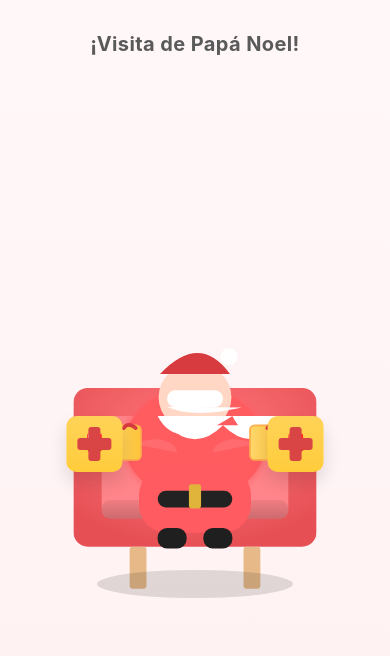
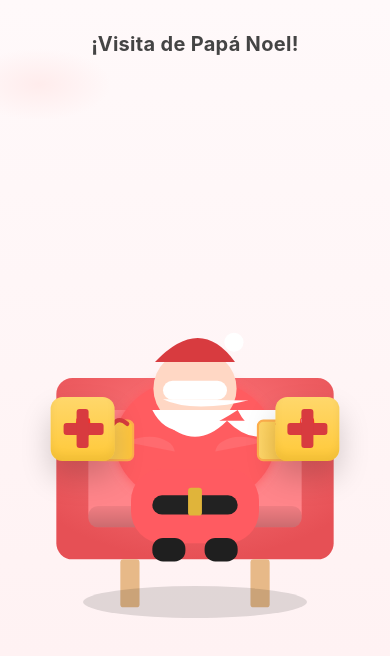
Before and after one commit to allggames/regalopapanoel, a plain HTML site: page index.html in a window 390 px wide. Drawn offline with Linux system fonts and the light colour scheme.

Commit message:
Update styles for improved design and responsiveness

```diff
--- a/styles.css
+++ b/styles.css
@@ -1,31 +1,31 @@
-/* Tipografías y reset ligero */
 :root{
-  --bg1: #fff7f8;
-  --bg2: #fff1f2;
-  --accent: #e63946;
-  --muted: #5a5a5a;
-  --card: #fff;
+  --bg1: #fff9fa;
+  --bg2: #fff0f1;
+  --accent: #d83b3f;
+  --muted: #444;
+  --card: #ffffff;
 }
 
+/* Reset ligero */
 *{box-sizing:border-box}
 html,body{height:100%}
 body{
   margin:0;
   font-family: Inter, system-ui, -apple-system, "Segoe UI", Roboto, "Helvetica Neue", Arial;
-  background: linear-gradient(180deg,var(--bg1),var(--bg2));
+  background: radial-gradient(1200px 600px at 10% 10%, #ffecec 0%, transparent 6%), linear-gradient(180deg,var(--bg1),var(--bg2));
   color: #222;
   -webkit-font-smoothing:antialiased;
   -moz-osx-font-smoothing:grayscale;
 }
 
-/* Stage centrado */
+/* Stage */
 .stage{
   min-height:100vh;
   display:flex;
   flex-direction:column;
   align-items:center;
   justify-content:center;
-  gap:1.25rem;
+  gap:1rem;
   padding:2rem;
 }
 
@@ -35,74 +35,60 @@ body{
   font-size:clamp(1.25rem,2.4vw,2rem);
   color:var(--muted);
   text-align:center;
-  letter-spacing:0.4px;
+  letter-spacing:0.3px;
 }
 
-/* Contenedor del santa: responsivo y centrado */
+/* Contenedor Santa */
 .santa-wrapper{
   position:relative;
-  width:clamp(280px,45vw,560px);
+  width:clamp(320px,48vw,680px);
   max-width:95vw;
-  aspect-ratio: 6 / 7;
+  aspect-ratio: 600 / 720;
   display:block;
   margin:auto;
-  -webkit-user-select:none;
   user-select:none;
+  transition:transform .22s ease;
 }
+.santa-wrapper:hover{ transform:translateY(-6px) }
 
-/* SVG ocupa todo el contenedor */
-.santa-wrapper svg{
-  width:100%;
-  height:100%;
-  display:block;
-}
+/* SVG a tamaño del contenedor */
+.santa-wrapper svg{ width:100%; height:100%; display:block; }
 
-/* Botones-regalo: colocados encima de las manos con absolute */
+/* Botones-regalo */
 .gift{
   position:absolute;
-  width:70px;
-  height:70px;
-  border-radius:12px;
+  width:84px;
+  height:84px;
+  border-radius:14px;
   border: none;
   cursor:pointer;
-  background: linear-gradient(180deg,#ffd358 0%, #ffcc3b 100%);
-  box-shadow: 0 10px 18px rgba(0,0,0,0.12);
+  background: linear-gradient(180deg,#ffd76b 0%, #ffc938 100%);
+  box-shadow: 0 16px 30px rgba(0,0,0,0.18), inset 0 -6px 8px rgba(0,0,0,0.06);
   display:flex;
   align-items:center;
   justify-content:center;
-  font-size:1.5rem;
-  transition:transform .18s ease, box-shadow .18s ease;
+  font-size:1.65rem;
+  transition:transform .18s cubic-bezier(.2,.9,.2,1), box-shadow .18s;
   user-select:none;
   -webkit-tap-highlight-color: transparent;
 }
 
-/* Left gift placed near left hand; adjust with percentages */
-.gift-left{
-  left:8%;
-  top:50%;
-  transform:translate(-10%,-50%);
-}
+/* Left and right positions (adjust to match hands) */
+.gift-left{ left:9.5%; top:46.5%; transform:translate(-10%,-50%); }
+.gift-right{ right:9.5%; top:46.5%; transform:translate(10%,-50%); }
 
-/* Right gift */
-.gift-right{
-  right:8%;
-  top:50%;
-  transform:translate(10%,-50%);
-}
+.gift:hover{ transform:translateY(-8px) scale(1.03); box-shadow: 0 28px 40px rgba(0,0,0,0.22); }
+.gift:active{ transform:translateY(-3px) scale(.98); }
 
-/* Hover and active states */
-.gift:hover{ transform:translateY(-6px) scale(1.02); box-shadow: 0 18px 26px rgba(0,0,0,0.18); }
-.gift:active{ transform:translateY(-2px) scale(.98); }
-
-/* Ribbon effect using pseudo-elements */
+/* Ribbon look */
 .gift::before, .gift::after{
   content:"";
   position:absolute;
-  background:#d94444;
+  background:#d83b3f;
   border-radius:3px;
 }
-.gift::before{ width:60%; height:12px; top:calc(50% - 6px); left:20%; transform:rotate(0deg);}
-.gift::after{ height:60%; width:12px; left:calc(50% - 6px); top:20%; transform:rotate(0deg); }
+.gift::before{ width:62%; height:12px; top:calc(50% - 6px); left:20%; transform:rotate(0deg);}
+.gift::after{ height:62%; width:12px; left:calc(50% - 6px); top:19%; transform:rotate(0deg); }
 
 /* Modal */
 .modal{
@@ -111,7 +97,7 @@ body{
   display:flex;
   align-items:center;
   justify-content:center;
-  background: rgba(0,0,0,0.35);
+  background: rgba(0,0,0,0.36);
   opacity:0;
   pointer-events:none;
   transition:opacity .18s ease;
@@ -120,11 +106,11 @@ body{
 .modal[aria-hidden="false"]{ opacity:1; pointer-events:auto; }
 
 .modal-content{
-  width:clamp(260px, 80vw, 420px);
+  width:clamp(260px, 80vw, 440px);
   background:var(--card);
-  border-radius:12px;
+  border-radius:14px;
   padding:1.25rem;
-  box-shadow: 0 20px 50px rgba(0,0,0,0.2);
+  box-shadow: 0 20px 60px rgba(0,0,0,0.22);
   text-align:center;
   position:relative;
 }
@@ -137,19 +123,19 @@ body{
   font-size:1.25rem;
   cursor:pointer;
 }
-.modal h2{ margin:0 0 .5rem 0; }
+.modal h2{ margin:0 0 .4rem 0; color:var(--accent) }
 .modal p{ margin:0 0 1rem 0; color:var(--muted) }
 .btn{
-  background:linear-gradient(180deg,#e63946,#c12b35);
+  background:linear-gradient(180deg,var(--accent),#b02a33);
   color:white;
   border:none;
   padding:.6rem 1rem;
-  border-radius:8px;
+  border-radius:10px;
   cursor:pointer;
-  box-shadow: 0 6px 18px rgba(198,40,55,0.25);
+  box-shadow: 0 8px 22px rgba(200,40,50,0.22);
 }
 
-/* Confetti pieces */
+/* Confetti */
 #confetti-container{
   position:fixed;
   inset:0;
@@ -157,8 +143,6 @@ body{
   overflow:hidden;
   z-index:50;
 }
-
-/* individual confetti pieces */
 .confetti{
   position:absolute;
   width:10px;
@@ -167,11 +151,11 @@ body{
   transform-origin:center;
   border-radius:2px;
   will-change: transform, opacity;
-  animation: fall 1200ms linear forwards, spin 900ms linear infinite;
+  animation: fall 1300ms linear forwards, spin 900ms linear infinite;
 }
 
 @keyframes fall{
-  0%{ transform: translateY(-10vh) rotate(0deg); opacity:1; }
+  0%{ transform: translateY(-12vh) rotate(0deg); opacity:1; }
   100%{ transform: translateY(110vh) rotate(720deg); opacity:0.95; }
 }
 @keyframes spin{
@@ -179,9 +163,9 @@ body{
   100%{ transform: rotate(360deg); }
 }
 
-/* Responsividad fina */
-@media (max-width:420px){
-  .gift{ width:56px; height:56px; font-size:1.15rem; border-radius:10px;}
-  .gift-left{ left:6%; }
-  .gift-right{ right:6%; }
+/* Ajustes responsivos */
+@media (max-width:520px){
+  .gift{ width:64px; height:64px; font-size:1.1rem; border-radius:12px; }
+  .gift-left{ left:7%; }
+  .gift-right{ right:7%; }
 }
```
